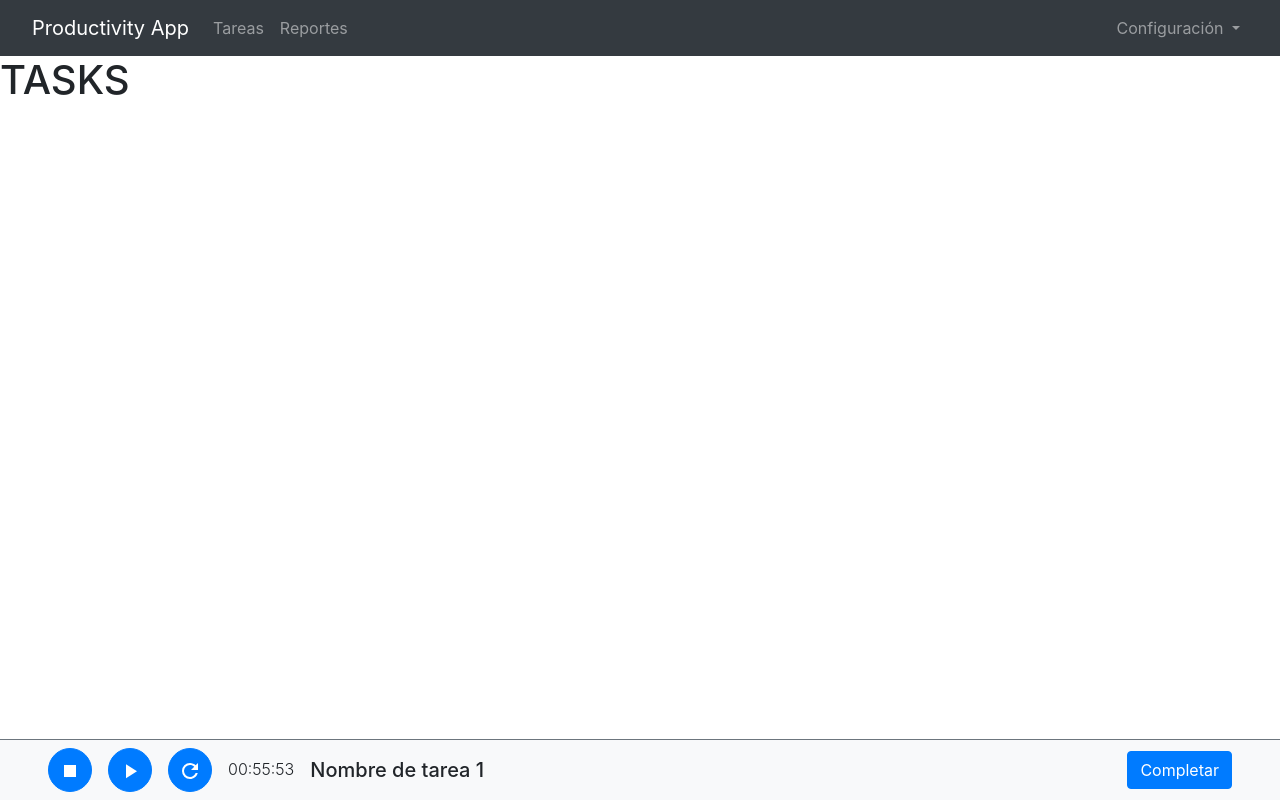
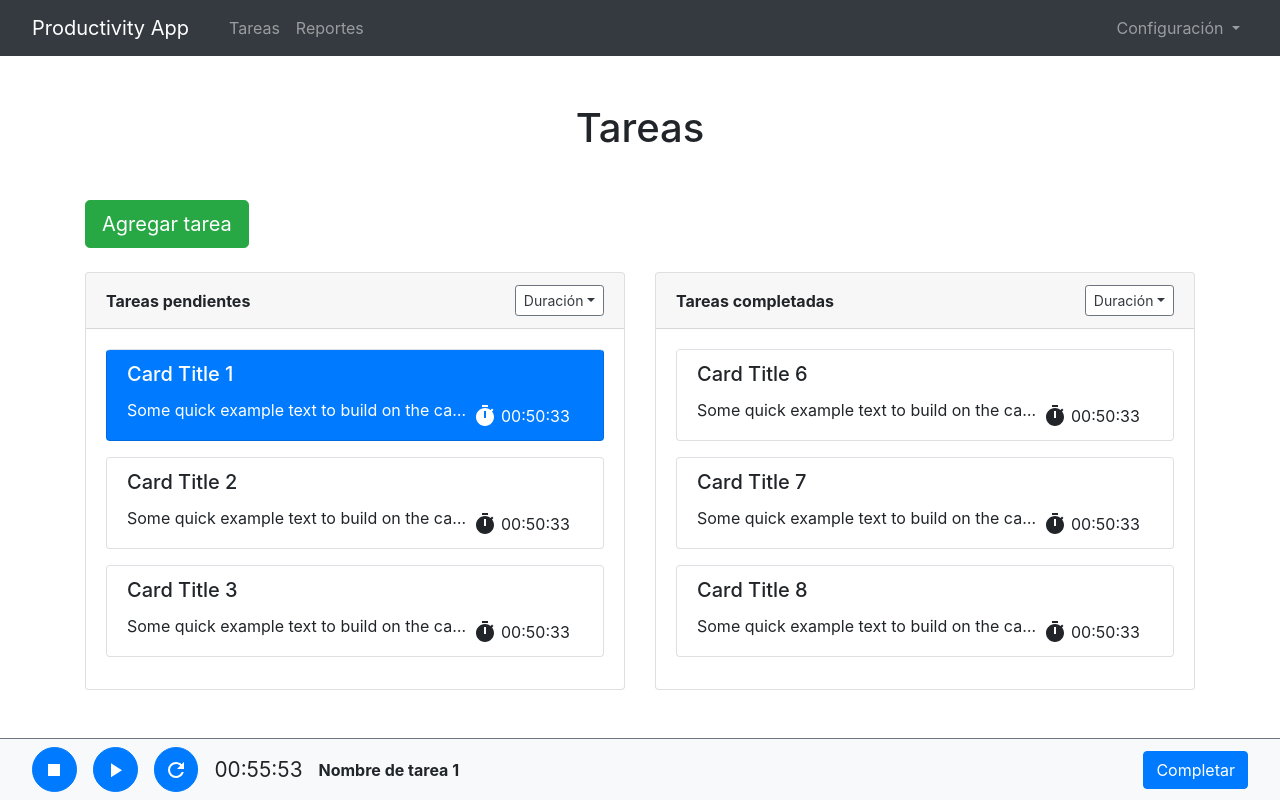
Before and after one commit to 0xELJ/productivity-app, a React (Create React App) app: page /tareas in a window 1280 px wide. Built offline with nearby package versions, Linux system fonts and the light colour scheme.

Commit message:
Completed tasks page UI

```diff
--- a/package.json
+++ b/package.json
@@ -14,15 +14,18 @@
     "@types/react-dom": "^16.9.0",
     "@types/react-router-dom": "^5.1.5",
     "bootstrap": "^4.4.1",
+    "moment": "^2.25.3",
     "node-sass": "^4.14.1",
     "react": "^16.13.1",
     "react-bootstrap": "^1.0.1",
     "react-dom": "^16.13.1",
+    "react-moment": "^0.9.7",
     "react-redux": "^7.2.0",
     "react-router-dom": "^5.1.2",
     "react-scripts": "3.4.1",
     "redux": "^4.0.5",
-    "typescript": "~3.7.2"
+    "typescript": "~3.7.2",
+    "uuid": "^8.0.0"
   },
   "scripts": {
     "start": "react-scripts start",
--- a/src/App.tsx
+++ b/src/App.tsx
@@ -2,8 +2,8 @@ import React from 'react';
 import { BrowserRouter as Router, Switch, Redirect, Route } from 'react-router-dom';
 import Tasks from './containers/Tasks';
 import Reports from './containers/Reports';
-import Header from './components/Header';
-import Footer from './components/Footer';
+import Header from './components/layout/Header';
+import Footer from './components/layout/Footer';
 
 function App() {
     return (
--- a/src/components/Footer.tsx
+++ /dev/null
@@ -1,27 +0,0 @@
-import React, { FC } from 'react';
-import { Button } from 'react-bootstrap';
-import Icon from '@mdi/react';
-import { mdiPlay, mdiStop, mdiRefresh } from '@mdi/js';
-
-const Footer: FC = () => {
-    return (
-        <div className="footer fixed-bottom bg-light border-top border-secondary">
-            <div className="footer__timer d-flex align-items-center px-5 py-2">
-                <Button className="footer__control">
-                    <Icon path={mdiStop} size={1} />
-                </Button>
-                <Button className="footer__control">
-                    <Icon path={mdiPlay} size={1} />
-                </Button>
-                <Button className="footer__control">
-                    <Icon path={mdiRefresh} size={1} />
-                </Button>
-                <h6 className="mb-0 font-weight-light">00:55:53</h6>
-                <h5 className="mb-0">Nombre de tarea 1</h5>
-                <Button className="ml-auto">Completar</Button>
-            </div>
-        </div>
-    );
-};
-
-export default Footer;
--- /dev/null
+++ b/src/components/layout/Footer.tsx
@@ -0,0 +1,27 @@
+import React, { FC } from 'react';
+import { Button } from 'react-bootstrap';
+import Icon from '@mdi/react';
+import { mdiPlay, mdiStop, mdiRefresh } from '@mdi/js';
+
+const Footer: FC = () => {
+    return (
+        <section className="footer fixed-bottom px-3 bg-light border-top border-secondary">
+            <div className="footer__timer d-flex align-items-center px-3 py-2">
+                <Button className="footer__control d-flex align-items-center justify-content-center">
+                    <Icon path={mdiStop} size={1} className="footer__icon" />
+                </Button>
+                <Button className="footer__control d-flex align-items-center justify-content-center">
+                    <Icon path={mdiPlay} size={1} />
+                </Button>
+                <Button className="footer__control d-flex align-items-center justify-content-center">
+                    <Icon path={mdiRefresh} size={1} />
+                </Button>
+                <p className="mb-0 footer__counter">00:55:53</p>
+                <p className="mb-0 footer__task"><strong>Nombre de tarea 1</strong></p>
+                <Button className="ml-auto">Completar</Button>
+            </div>
+        </section>
+    );
+};
+
+export default Footer;
--- a/src/components/Header.tsx
+++ b/src/components/layout/Header.tsx
@@ -7,7 +7,7 @@ const Header: FC<any> = () => {
         <Navbar collapseOnSelect expand="lg" bg="dark" variant="dark">
             <Navbar.Brand as={Link} to="/" className="ml-3">Productivity App</Navbar.Brand>
             <Navbar.Toggle />
-            <Navbar.Collapse>
+            <Navbar.Collapse className="ml-3">
                 <Nav>
                     <Nav.Link as={Link} to="/tareas">Tareas</Nav.Link>
                     <Nav.Link as={Link} to="/reportes">Reportes</Nav.Link>
--- /dev/null
+++ b/src/components/task/TaskList.tsx
@@ -0,0 +1,45 @@
+import React, { FC } from 'react';
+import { Card, Dropdown, ListGroup } from 'react-bootstrap';
+
+import { Task } from '../../types/Task';
+import TaskListItem from './TaskListItem';
+
+const TaskList: FC<{ title: string, tasks: Task[] }> = props => {
+    const renderTasks = () => {
+        if (!props.tasks.length) {
+            return null;
+        }
+        return props.tasks.map(task => <TaskListItem key={task.id} {...task} />)
+    };
+
+    return (
+        <Card className="task-list">
+            <Card.Header className="task-list__header d-flex align-items-center">
+                <span>{props.title}</span>
+                <Dropdown className="ml-auto">
+                    <Dropdown.Toggle
+                        variant="secondary"
+                        size="sm"
+                        className="text-dark bg-white"
+                        id="dropdown-duration">
+                        Duración
+                    </Dropdown.Toggle>
+                    <Dropdown.Menu>
+                        <Dropdown.Item href="#/action-1">Cualquiera</Dropdown.Item>
+                        <Dropdown.Item href="#/action-2">Cortas</Dropdown.Item>
+                        <Dropdown.Item href="#/action-3">Medianas</Dropdown.Item>
+                        <Dropdown.Item href="#/action-3">Largas</Dropdown.Item>
+                    </Dropdown.Menu>
+                </Dropdown>
+            </Card.Header>
+
+            <Card.Body>
+                <ListGroup className="task-list__body border-0">
+                    {renderTasks()}
+                </ListGroup>
+            </Card.Body>
+        </Card>
+    );
+};
+
+export default TaskList;
--- /dev/null
+++ b/src/components/task/TaskListItem.tsx
@@ -0,0 +1,25 @@
+import React, { FC } from 'react';
+import { Task } from '../../types/Task';
+import { Card, ListGroup } from 'react-bootstrap';
+import Icon from '@mdi/react';
+import { mdiTimer } from '@mdi/js';
+
+const TaskListItem: FC<Task> = ({ name, description, timeLeft, active }) => {
+    const activeItemClass = active ? 'text-white bg-primary' : '';
+
+    return (
+        <ListGroup.Item className={"d-flex justify-content-between mb-3 border-top rounded " + activeItemClass}>
+            <div className="w-75">
+                <Card.Title>{name}</Card.Title>
+                <Card.Text className="w-100 d-inline-block text-truncate">{description}</Card.Text>
+            </div>
+            <div className="w-25 pl-1 align-self-end d-flex">
+                <Icon path={mdiTimer} size={1} />
+                <span className="ml-1">{timeLeft}</span>
+            </div>
+        </ListGroup.Item>
+    );
+};
+
+
+export default TaskListItem;
--- a/src/containers/Tasks.tsx
+++ b/src/containers/Tasks.tsx
@@ -1,10 +1,130 @@
 import React, { FC } from 'react';
+import { Button, Col, Row } from 'react-bootstrap';
+import TaskList from '../components/task/TaskList';
+import { Task } from '../types/Task';
+
+const tasks: Task[] = [
+    {
+        id: '1',
+        name: 'Card Title 1',
+        description: 'Some quick example text to build on the card and make up the bulk of the card\'s content.',
+        durationTime: '01:15:00',
+        timeLeft: '00:50:33',
+        active: true,
+        createdAt: '15/10/2019',
+        enabled: true,
+    },
+    {
+        id: '2',
+        name: 'Card Title 2',
+        description: 'Some quick example text to build on the card and make up the bulk of the card\'s content.',
+        durationTime: '01:15:00',
+        timeLeft: '00:50:33',
+        active: false,
+        createdAt: '15/10/2019',
+        enabled: true,
+    },
+    {
+        id: '3',
+        name: 'Card Title 3',
+        description: 'Some quick example text to build on the card and make up the bulk of the card\'s content.',
+        durationTime: '01:15:00',
+        timeLeft: '00:50:33',
+        active: false,
+        createdAt: '15/10/2019',
+        enabled: true,
+    },
+    {
+        id: '4',
+        name: 'Card Title 4',
+        description: 'Some quick example text to build on the card and make up the bulk of the card\'s content.',
+        durationTime: '01:15:00',
+        timeLeft: '00:50:33',
+        active: false,
+        createdAt: '15/10/2019',
+        enabled: true,
+    },
+    {
+        id: '5',
+        name: 'Card Title 5',
+        description: 'Some quick example text to build on the card and make up the bulk of the card\'s content.',
+        durationTime: '01:15:00',
+        timeLeft: '00:50:33',
+        active: false,
+        createdAt: '15/10/2019',
+        enabled: true,
+    },
+];
+
+const completedTasks: Task[] = [
+    {
+        id: '6',
+        name: 'Card Title 6',
+        description: 'Some quick example text to build on the card and make up the bulk of the card\'s content.',
+        durationTime: '01:15:00',
+        timeLeft: '00:50:33',
+        active: false,
+        createdAt: '15/10/2019',
+        enabled: false,
+    },
+    {
+        id: '7',
+        name: 'Card Title 7',
+        description: 'Some quick example text to build on the card and make up the bulk of the card\'s content.',
+        durationTime: '01:15:00',
+        timeLeft: '00:50:33',
+        active: false,
+        createdAt: '15/10/2019',
+        enabled: false,
+    },
+    {
+        id: '8',
+        name: 'Card Title 8',
+        description: 'Some quick example text to build on the card and make up the bulk of the card\'s content.',
+        durationTime: '01:15:00',
+        timeLeft: '00:50:33',
+        active: false,
+        createdAt: '15/10/2019',
+        enabled: false,
+    },
+    {
+        id: '9',
+        name: 'Card Title 9',
+        description: 'Some quick example text to build on the card and make up the bulk of the card\'s content.',
+        durationTime: '01:15:00',
+        timeLeft: '00:50:33',
+        active: false,
+        createdAt: '15/10/2019',
+        enabled: false,
+    },
+    {
+        id: '10',
+        name: 'Card Title 10',
+        description: 'Some quick example text to build on the card and make up the bulk of the card\'s content.',
+        durationTime: '01:15:00',
+        timeLeft: '00:50:33',
+        active: false,
+        createdAt: '15/10/2019',
+        enabled: false,
+    },
+];
 
 const Tasks: FC<any> = () => {
   return (
-      <div>
-          <h1>TASKS</h1>
-      </div>
+      <section className="my-5">
+          <div className="container">
+              <h1 className="text-center mb-5">Tareas</h1>
+              <Button variant="success" size="lg">Agregar tarea</Button>
+              <Row className="mt-4">
+                  <Col md="6" className="mb-4">
+                      <TaskList title="Tareas pendientes" tasks={tasks} />
+                  </Col>
+                  <Col md="6">
+                      <TaskList title="Tareas completadas" tasks={completedTasks} />
+                  </Col>
+              </Row>
+          </div>
+      </section>
   );
 };
 
--- /dev/null
+++ b/src/stylesheets/components/_task-list.scss
@@ -0,0 +1,14 @@
+.task-list {
+  &__header {
+    font-weight: 700;
+  }
+
+  &__body {
+    height: 20rem;
+    overflow-y: auto;
+  }
+
+  &__duration {
+    font-size: 12px;
+  }
+}
--- a/src/stylesheets/layout/_footer.scss
+++ b/src/stylesheets/layout/_footer.scss
@@ -6,9 +6,17 @@
   }
 
   &__control {
-    width: 44px;
-    height: 44px;
+    width: 2.8rem;
+    height: 2.8rem;
     border-radius: 50%;
     padding: .5rem;
   }
+
+  &__counter {
+    font-size: 1.3rem;
+  }
+
+  &__task {
+    font-size: 1rem;
+  }
 }
--- a/src/stylesheets/main.scss
+++ b/src/stylesheets/main.scss
@@ -1,2 +1,3 @@
 @import "../../node_modules/bootstrap/dist/css/bootstrap.css";
 @import "layout/footer";
+@import "components/task-list";
--- /dev/null
+++ b/src/types/Task.ts
@@ -0,0 +1,10 @@
+export interface Task {
+    id: string;
+    name: string;
+    description: string;
+    durationTime: string;
+    timeLeft: string;
+    createdAt: string;
+    active: boolean;
+    enabled: boolean;
+}
```
Also changed, not shown: 1 other file (tests, documents, lock files or other folders).
